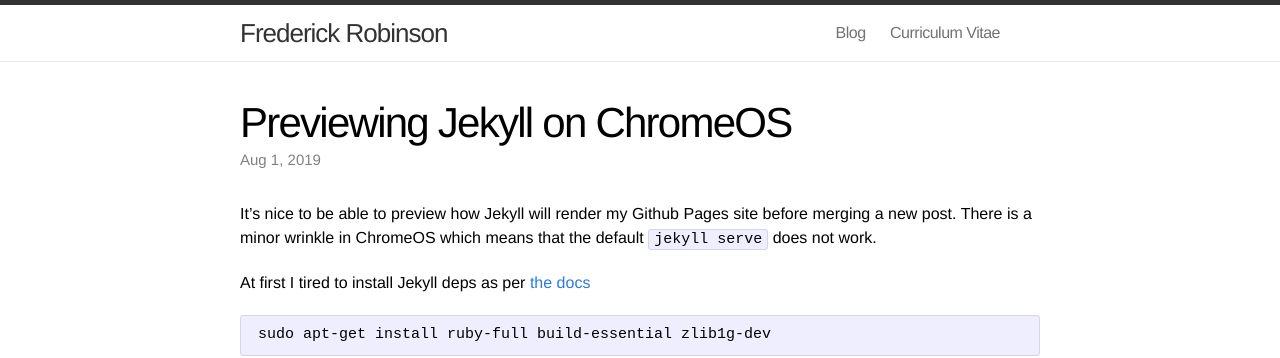
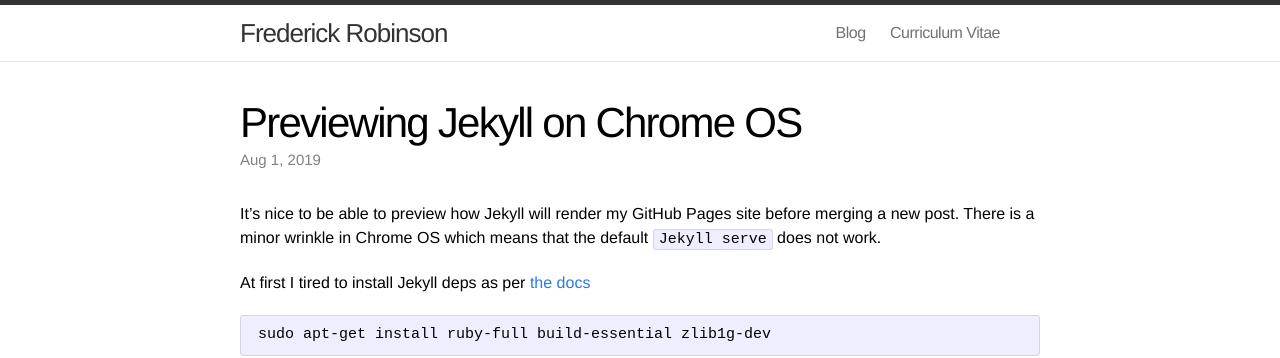
Before and after one commit to frrad/frrad.github.io, a Jekyll site: the page built from _posts/2019-10-14-jekyll-chromeos.md, in a window 1280 px wide. Shown: the top 358 px of the page. Built offline with Jekyll 4.4.1, drawn with Linux system fonts in a browser that asks for light colours.

Commit message:
spellcheck

```diff
--- a/_posts/2019-10-14-jekyll-chromeos.md
+++ b/_posts/2019-10-14-jekyll-chromeos.md
@@ -1,13 +1,13 @@
 ---
 layout: post
-title:  "Previewing Jekyll on ChromeOS"
+title:  "Previewing Jekyll on Chrome OS"
 date:   2019-08-01
 categories: blog
 ---
 
-It's nice to be able to preview how Jekyll will render my Github Pages site
-before merging a new post. There is a minor wrinkle in ChromeOS which means that
-the default `jekyll serve` does not work.
+It's nice to be able to preview how Jekyll will render my GitHub Pages site
+before merging a new post. There is a minor wrinkle in Chrome OS which means that
+the default `Jekyll serve` does not work.
 
 At first I tired to install Jekyll deps as per [the
 docs](https://jekyllrb.com/docs/installation/ubuntu/)
```
